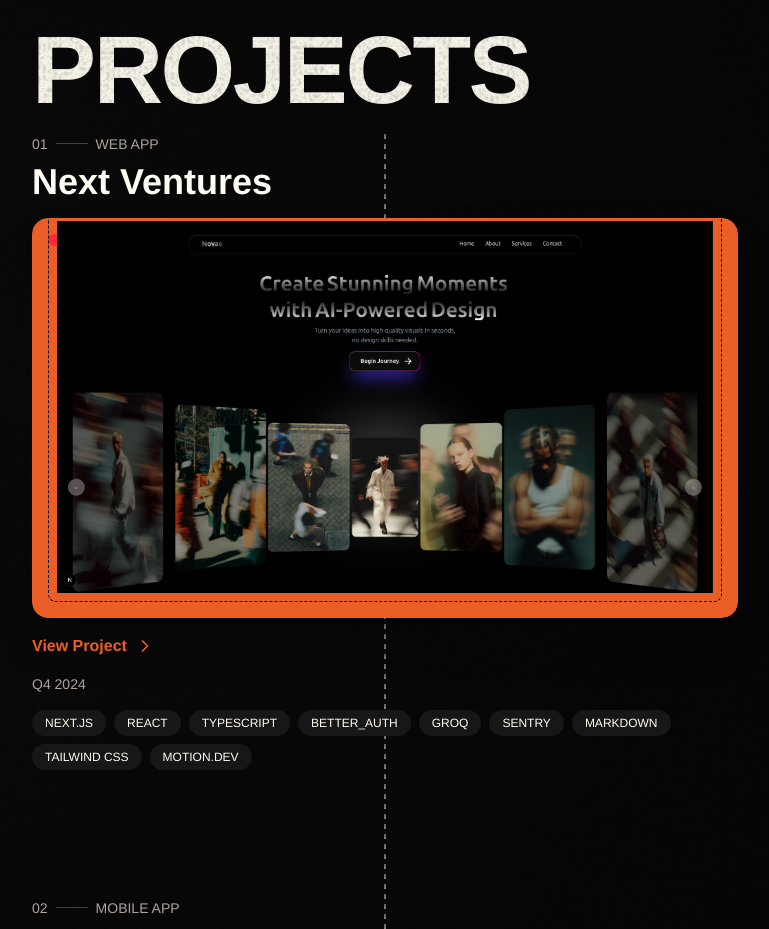
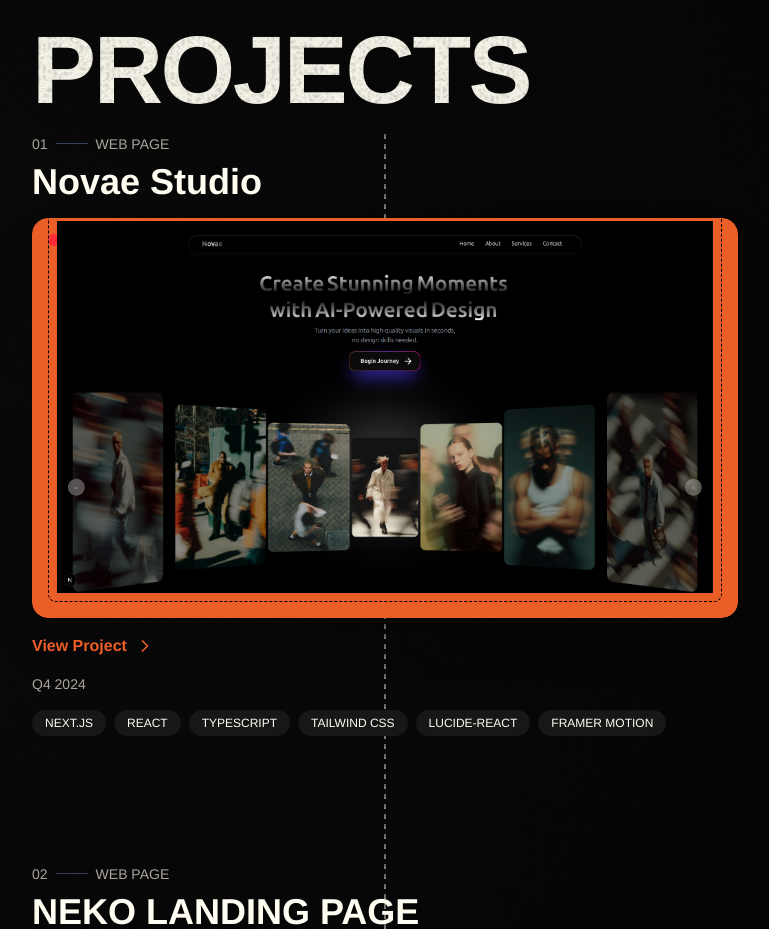
Before and after one commit to MBustamante05/my-portfolio, a Next.js app: page / in a window 1280 px wide. Shown: the part 1200-2129 px from the top of the page, without its empty margins (446-1215 px from the left). Built offline with nearby package versions, Linux system fonts and the light colour scheme.

Commit message:
feat: Update About, Profile, and Projects components for improved content and links

```diff
--- a/components/About.tsx
+++ b/components/About.tsx
@@ -2,25 +2,29 @@ import { ArrowUpRight } from "lucide-react"
 
 function About() {
   const langTools = [
+    "HTML",
+    "CSS",
     "JavaScript",
     "TypeScript",
-    "React",
-    "Next.js",
+    "Java",
+    "Python",
     "Node.js",
     "Tailwind CSS",
-    "Framer Motion",
   ];
 
   const frameworksLibs = [
+    "React",
+    "Next.js",
     "Express.js",
-    "Redux",
+    "NestJS",
+    "Framer Motion",
     "Jest",
+  ];
+
+  const otherSkills = [
     "GraphQL",
     "MongoDB",
     "PostgreSQL",
-  ];
-
-  const otherSkills = [
     "Version Control (Git)",
     "Agile Methodologies",
     "UI/UX Design Principles",
--- a/components/Profile.tsx
+++ b/components/Profile.tsx
@@ -26,8 +26,8 @@ function Profile({ className }: Props) {
         Software Engineer | Web Developer | <br /> FullStack Developer
       </p>
       <div className="flex gap-4 text-white">
-        <Instagram className={iconStyle} />
-        <Mail className={iconStyle} />
+        <a href="https://www.instagram.com/tgdev_x/"><Instagram className={iconStyle} /></a>
+        <a href="mailto:bmosquera0510@gmail.com"><Mail className={iconStyle} /></a>
       </div>
       <ContactBtn className="mt-18 w-fit" />
     </motion.div>
--- a/components/Projects.tsx
+++ b/components/Projects.tsx
@@ -10,37 +10,37 @@ function Projects() {
     {
       id: 1,
       number: '01',
-      category: 'WEB APP',
-      title: 'Next Ventures',
+      category: 'WEB PAGE',
+      title: 'Novae Studio',
       description: 'A space for entrepreneurs to pitch ideas, explore others, and gain exposure with clean design',
       gradient: 'from-[#EB5E28] to-[#FF7F50]',
       year: '2024',
       side: 'left' as const,
-      tech: ['NEXT.JS', 'REACT', 'TYPESCRIPT', 'BETTER_AUTH', 'GROQ', 'SENTRY', 'MARKDOWN', 'TAILWIND CSS', 'MOTION.DEV'],
+      tech: ['NEXT.JS', 'REACT', 'TYPESCRIPT', 'TAILWIND CSS', "LUCIDE-REACT", 'FRAMER MOTION'],
       image: "/projects/camara.png",
     },
     {
       id: 2,
       number: '02',
-      category: 'MOBILE APP',
-      title: 'Finote App',
+      category: 'WEB PAGE',
+      title: 'NEKO LANDING PAGE',
       description: 'An intuitive mobile companion for organizing your digital wallets and analyzing your financial health',
       gradient: 'from-[#BFBAB0] to-[#FFFDF1]',
       year: '2025',
       side: 'right' as const,
-      tech: ['EXPO', 'TYPESCRIPT', 'FIREBASE', 'ZOD', 'ZUSTAND', 'CLOUDINARY', 'REANIMATED', 'GIFTED-CHARTS'],
+      tech: ['REACT', 'TYPESCRIPT', 'TAILWIND CSS', 'FRAMER MOTION'],
       image: "/projects/neko.png",
     },
     {
       id: 3,
       number: '03',
-      category: 'WEB APP',
+      category: 'WEB PAGE',
       title: 'Zenith Minds',
       description: 'Platform for connecting creative minds and fostering collaboration in digital spaces',
       gradient: 'from-[#EB5E28] to-[#FF7F50]',
       year: '2025',
       side: 'left' as const,
-      tech: ['NEXT.JS', 'REACT', 'TYPESCRIPT', 'TAILWIND CSS', 'FRAMER MOTION'],
+      tech: ['REACT', 'TYPESCRIPT', 'TAILWIND CSS', "LUCIDE-REACT", 'FRAMER MOTION'],
       image: "/projects/andres.png",
     }
   ];
```
